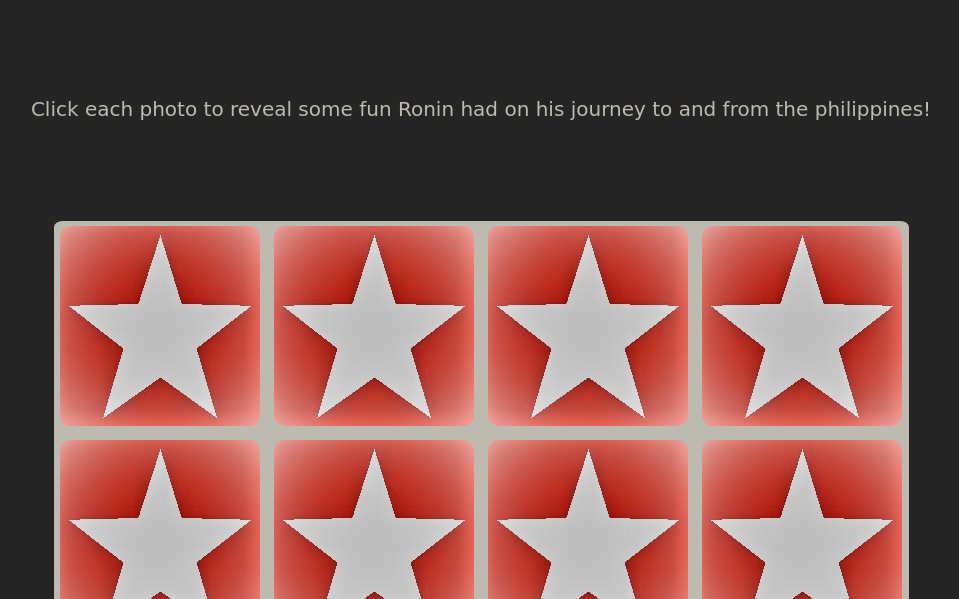
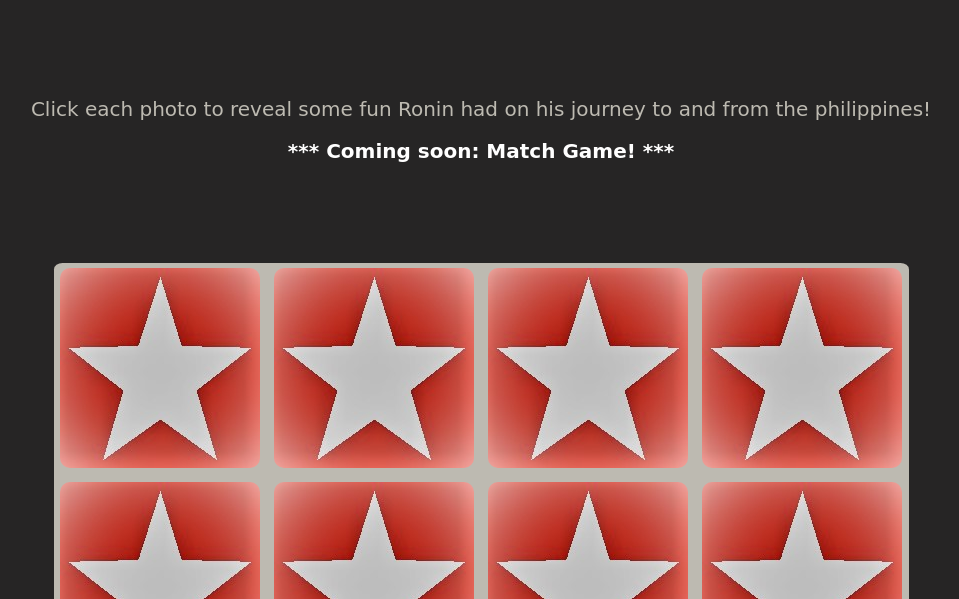
Before and after one commit to vwalker04/match-game, a plain HTML site: page index.html in a window 1280 px wide. Shown: the part 201-800 px from the top of the page, without its empty margins (159-1118 px from the left). Drawn offline with Linux system fonts and the light colour scheme; a web font is replaced by a local one.

Commit message:
Added "Coming Soon"

```diff
--- a/index.html
+++ b/index.html
@@ -46,6 +46,9 @@
   <h1>Flip the stars!</h1>
 
   <p>Click each photo to reveal some fun Ronin had on his journey to and from the philippines!</p>
+  <br>
+  <p id="notice">*** Coming soon: Match Game! ***</p>
+
 
   <div class="box-area">
       <img src="img/star1.jpg" alt="star image" id='box1' onclick="switchImg();"/>
```
